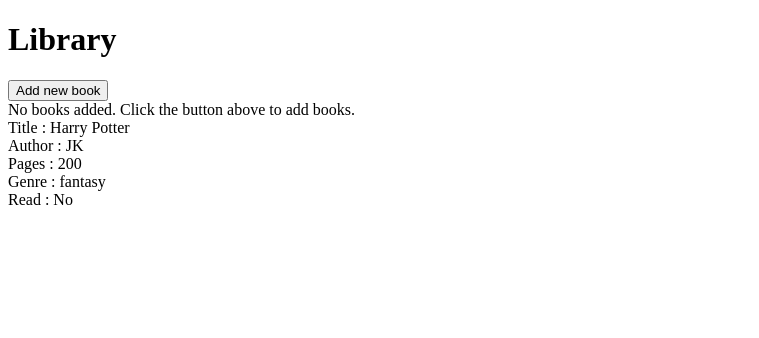
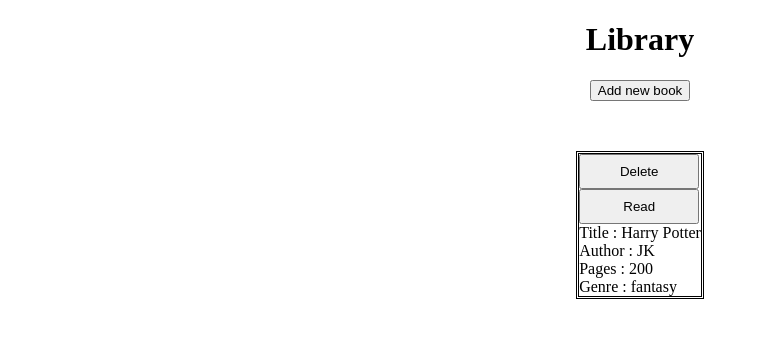
Before and after one commit to bhawkins6177/Library, a plain HTML site: page index.html in a window 1280 px wide. Shown: the whole page, without its empty margins (0-759 px from the left). Drawn offline with Linux system fonts and the light colour scheme.

Commit message:
Functoinality is finished

```diff
--- a/index.html
+++ b/index.html
@@ -5,15 +5,15 @@
         <meta charset="UTF-8"/>
     </head>
     <body>
-        <h1 id="title">
-            <div id="titleContainer">
+        <h1 id="titleContainer">
+            <div id="title">
           Library
             </div>
         </h1>
         <div id="btnContainer">
           <button id="btn">Add new book</button>
         </div>
-        <div id="display">No books added. Click the button above to add books.</div>
+        <div id="display"></div>
       </body>
         <script type="text/javascript" src="script.js"></script>
         <link rel="stylesheet" href="style.css">
--- a/script.js
+++ b/script.js
@@ -1,6 +1,6 @@
 let myLibrary = [];
 
-function book(Title,Author,Pages,Genre,Read){
+function book(Title,Author,Pages,Genre){
     this.Title = Title,
     this.Author = Author,
     this.Pages = Pages,
@@ -9,7 +9,7 @@ function book(Title,Author,Pages,Genre,Read){
         let descriptionDisplay = title + ' was written by ' +author + '. This book has ' + pages + ' pages and is in the genre of ' +genre+ '.';
         return descriptionDisplay;
     }*/
-    this.Read = Read;
+    //this.Read = Read;
 }
 let HarryPotter = new book('Harry Potter','JK',200,'fantasy', 'No')
 myLibrary.push(HarryPotter)
@@ -29,12 +29,35 @@ newBookBtn.addEventListener('click', function(){
 function myLibraryDisplay(array){
     for (let i = 0; i<array.length; i++){
         let newDiv = document.createElement('div');
+        let deleteButton = document.createElement('button')
+        let readButton = document.createElement('button')
+        readButton.classList.add('readButton');
+        deleteButton.classList.add('DeleteButton');
+        newDiv.classList.add('BookDiv');
         libraryDisplay.appendChild(newDiv);
+        newDiv.appendChild(deleteButton);
+        newDiv.appendChild(readButton);
+        deleteButton.textContent ='Delete';
+        readButton.textContent ='Read';
+        deleteButton.addEventListener('click',function(){
+            newDiv.remove();
+            array.splice(i,1);
+        })
         for (const prop in array[i]){
             let newDiv2 = document.createElement('div');
             newDiv.appendChild(newDiv2);
             newDiv2.textContent = prop +' : '+ array[i][prop];
         }
+        readButton.addEventListener('click',function(){
+            if (readButton.textContent === 'Read'){
+                readButton.textContent = "Not Read"
+            } else {
+                readButton.textContent = "Read"
+            }
+            //newDiv.remove();
+            //myLibraryDisplay(myLibrary);
+
+        })
     }
 }
 
--- a/style.css
+++ b/style.css
@@ -0,0 +1,34 @@
+#title {
+    display: flex;
+}
+#titleContainer {
+    display: flex;
+    justify-content: center;
+}
+#btnContainer{
+    display: flex;
+    justify-content: center;
+}
+#display{
+    display: flex;
+    justify-content: center;
+    flex-wrap: wrap;
+}
+.BookDiv {
+    display: flex;
+    justify-content: center;
+    flex-direction: column;
+    margin-top: 50px;
+    margin-left: 20px;
+    margin-right: 20px;
+    border-style: double;
+}
+
+.DeleteButton{
+    width: 120px;
+    height: 35px;
+}
+.readButton{
+    width: 120px;
+    height: 35px;
+}
```
